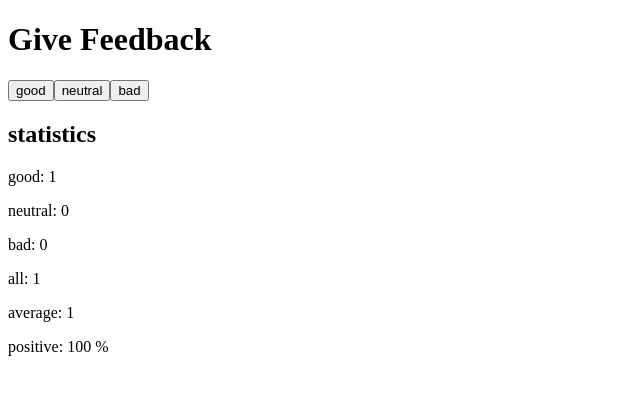
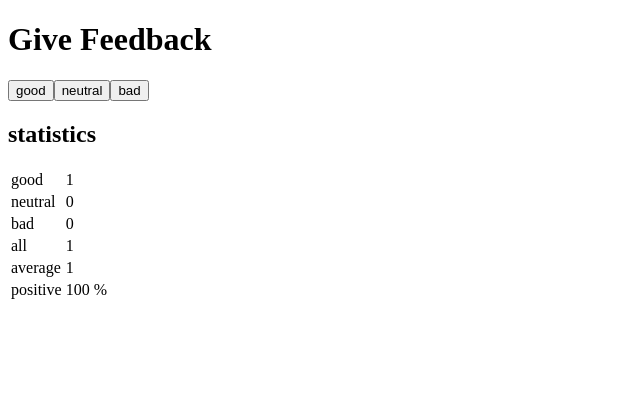
Before and after one commit to FreddyCA/FullStackOpen2023, a React (Vite) app in the folder part1-unicafe/: page / in a window 1280 px wide. Both pictures are taken after a click on the button "good". Shown: the top 394 px of the page, without its empty margins (0-640 px from the left). Built offline with nearby package versions, Linux system fonts and the light colour scheme.

Commit message:
Exercise 1.11: unicafe, step6 - Display the statistics in a HTML table : Completed

```diff
--- a/part1-unicafe/src/components/StatisticLine/StatisticLine.jsx
+++ b/part1-unicafe/src/components/StatisticLine/StatisticLine.jsx
@@ -2,9 +2,10 @@ import PropTypes from "prop-types";
 
 const StatisticLine = ({ variable, name, percentage }) => {
   return (
-    <p>
-      {name}: {percentage ? variable + " %" : variable}
-    </p>
+    <tr>
+      <td>{name}</td>
+      <td>{percentage ? variable + " %" : variable}</td>
+    </tr>
   );
 };
 
--- a/part1-unicafe/src/components/Statistics/Statistics.jsx
+++ b/part1-unicafe/src/components/Statistics/Statistics.jsx
@@ -7,8 +7,8 @@ const TitleStatistics = () => {
 
 const Statistics = ({ good, neutral, bad, name }) => {
   const all = good + neutral + bad;
-  const average = (good - bad) / all;
-  const positive = (good / all) * 100;
+  const average = parseFloat(((good - bad) / all).toFixed(1));
+  const positive = parseFloat(((good / all) * 100).toFixed(1));
 
   return (
     <div>
@@ -16,7 +16,8 @@ const Statistics = ({ good, neutral, bad, name }) => {
       { all == 0 ? (
         <p>No feedback given</p>
       ) : (
-        <div>
+        <table>
+            <tbody>
                 <StatisticLine name={name.good} variable={good} />
                 <StatisticLine name={name.neutral} variable={neutral} />
                 <StatisticLine name={name.bad} variable={bad} />
@@ -33,7 +34,8 @@ const Statistics = ({ good, neutral, bad, name }) => {
                     variable={isNaN(positive) ? 0 : positive}
                     percentage={true}
                 />
-        </div>
+            </tbody>
+        </table>
       )}
     </div>
   );
```
Lines whose indentation alone changed are shown as unchanged.
